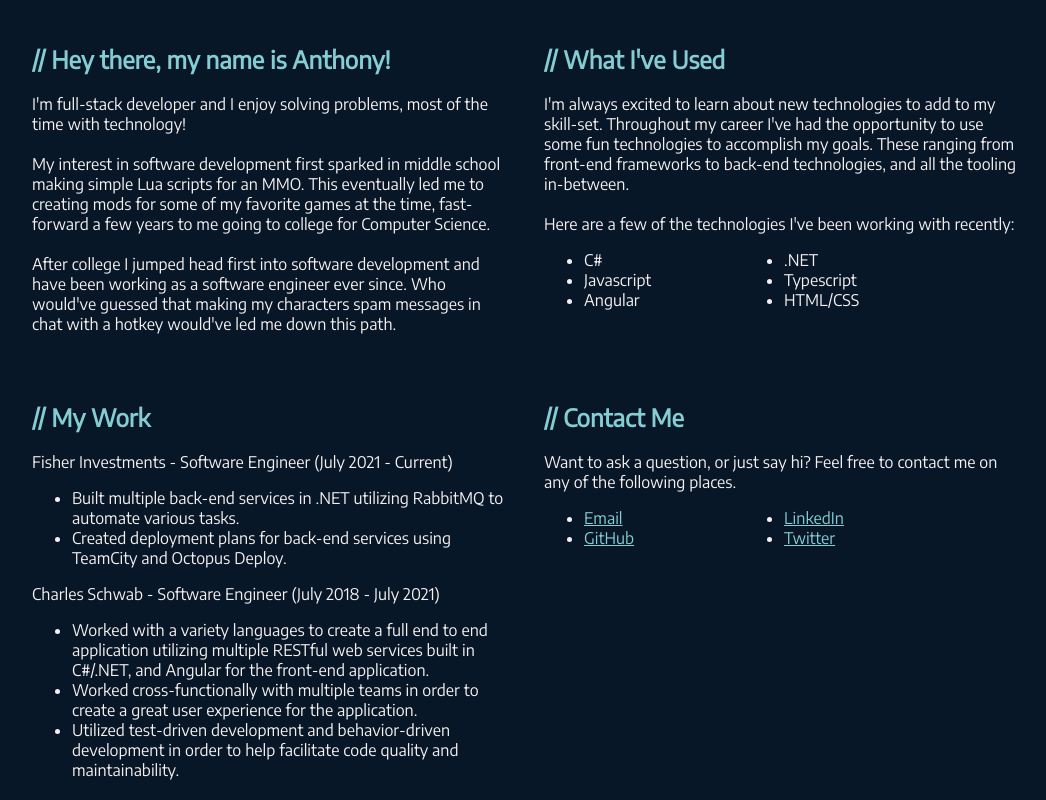
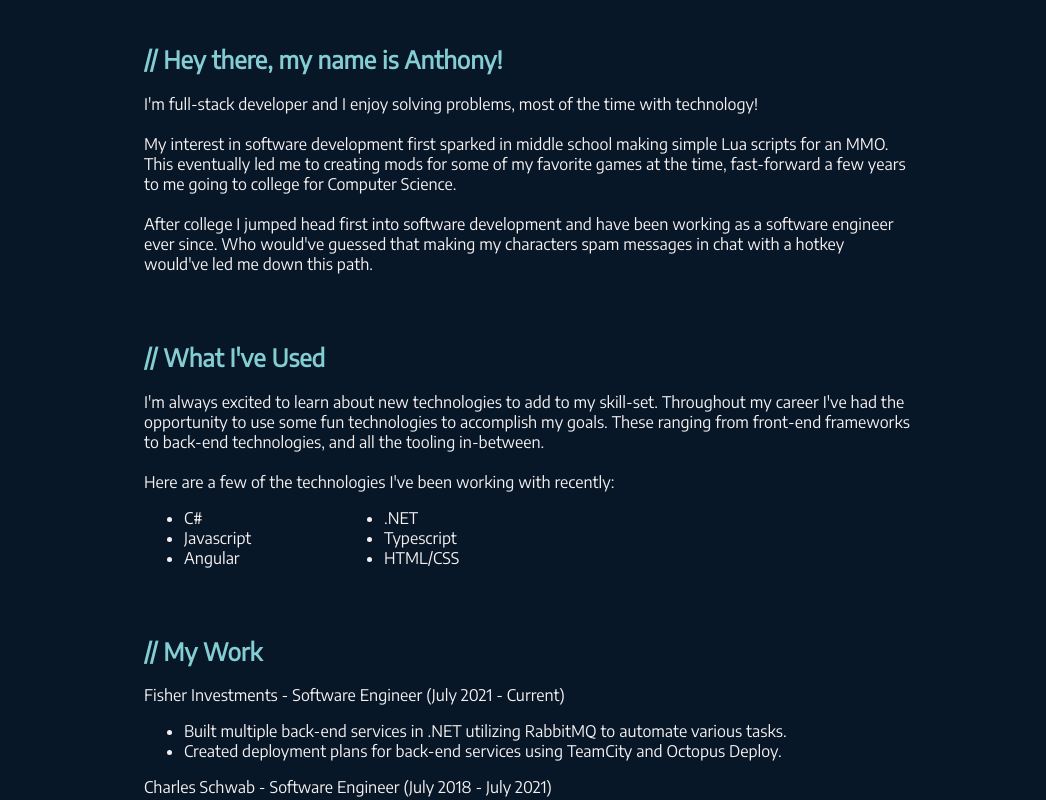
Before and after one commit to AnthonyAlmanza/My-Website, an Angular app: page / in a window 1280 px wide. Shown: the top 800 px of the page, without its empty margins (112-1158 px from the left). Built offline with nearby package versions, Linux system fonts and the light colour scheme.

Commit message:
Swapping to a single column design

```diff
--- a/src/app/app.component.scss
+++ b/src/app/app.component.scss
@@ -2,13 +2,14 @@
   display: flex;
   flex-wrap: wrap;
   width: 100%;
-  max-width: 87.5rem;
+  max-width: 50rem;
   justify-content: center;
 }
 
 section {
   padding: 1rem;
-  max-width: 30rem;
+  margin: 0 auto;
+  width: 100%;
 }
 
 .list-grid{
```
Also changed, not shown: 3 other files (tests, documents, lock files or other folders).
